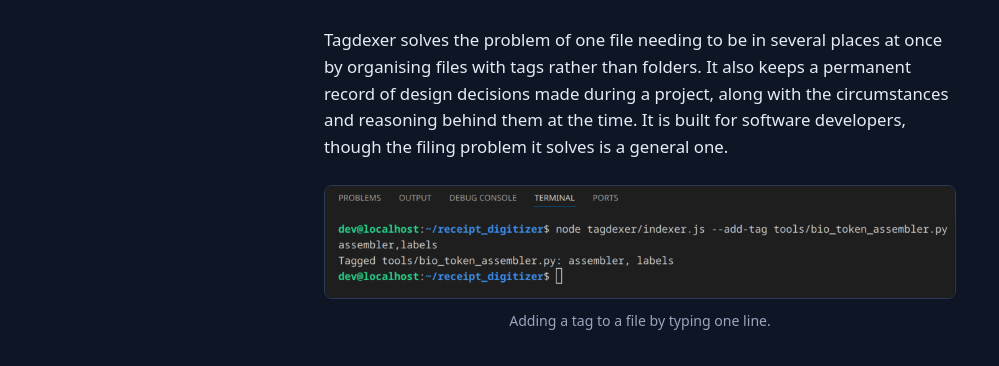
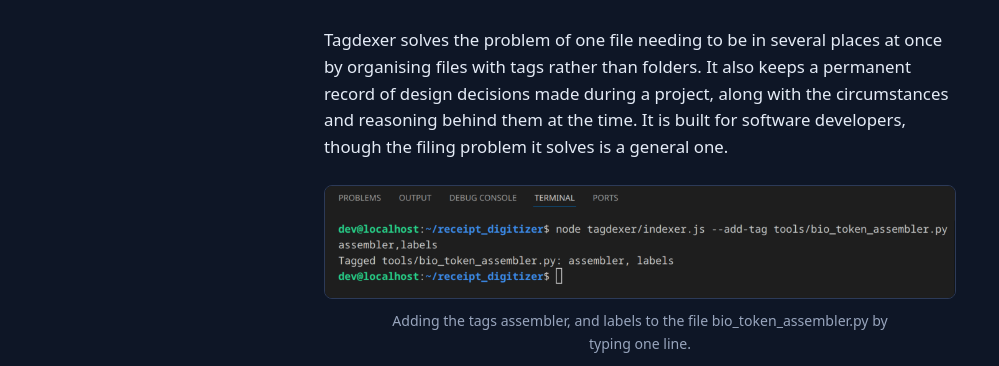
Before and after one commit to oisinmcgrath/oisinmcgrath.com, a plain HTML site: page projects/tagdexer/index.html in a window 1280 px wide. Shown: the part 350-716 px from the top of the page, without its empty margins (0-999 px from the left). Drawn offline with Linux system fonts and the light colour scheme.

Commit message:
Name the tags and the file in the first screenshot caption

```diff
--- a/projects/tagdexer/index.html
+++ b/projects/tagdexer/index.html
@@ -39,8 +39,8 @@
 
       <figure>
         <img class="shot" src="screenshots/tag-file.png" width="2026" height="360" loading="lazy"
-             alt="Adding a tag to a file by typing one line.">
-        <figcaption>Adding a tag to a file by typing one line.</figcaption>
+             alt="Adding the tags assembler, and labels to the file bio_token_assembler.py by typing one line.">
+        <figcaption>Adding the tags assembler, and labels to the file bio_token_assembler.py by typing one line.</figcaption>
       </figure>
 
       <p>
```
